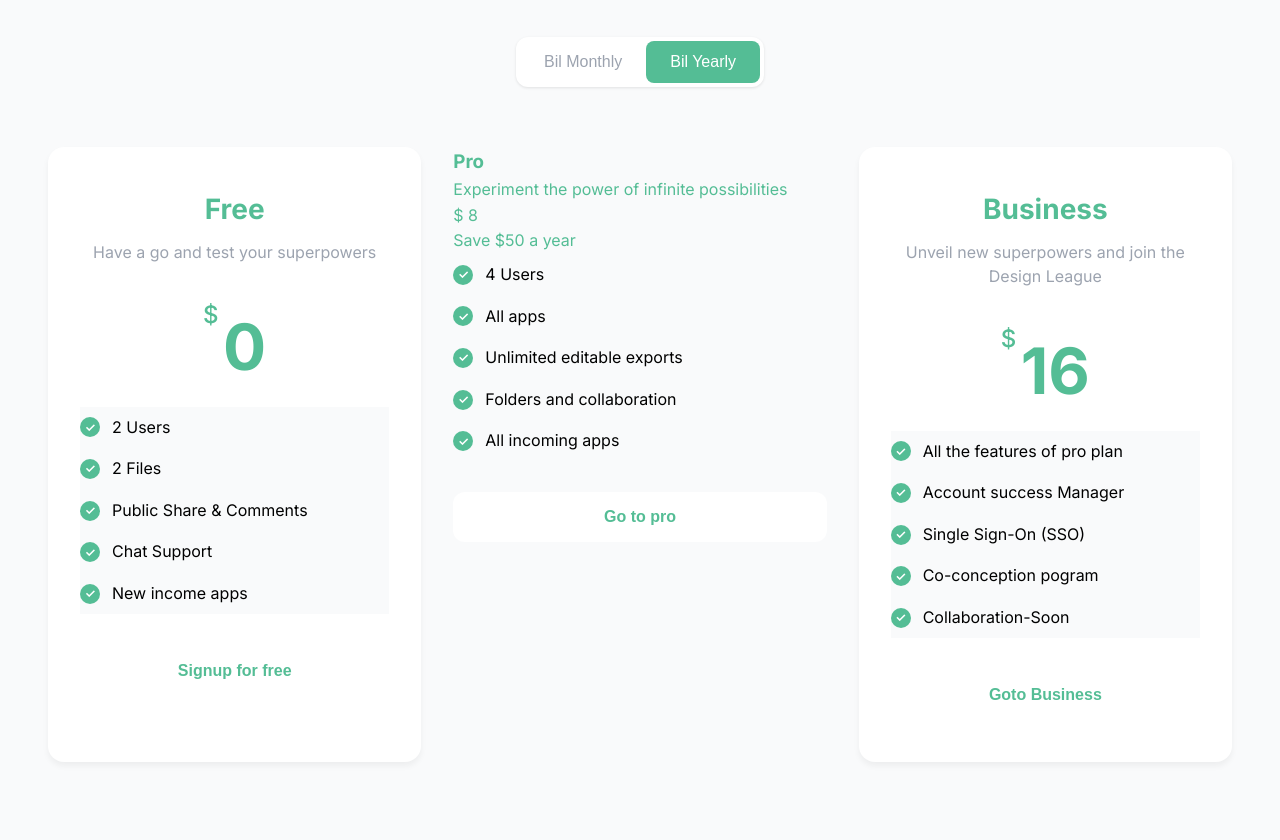
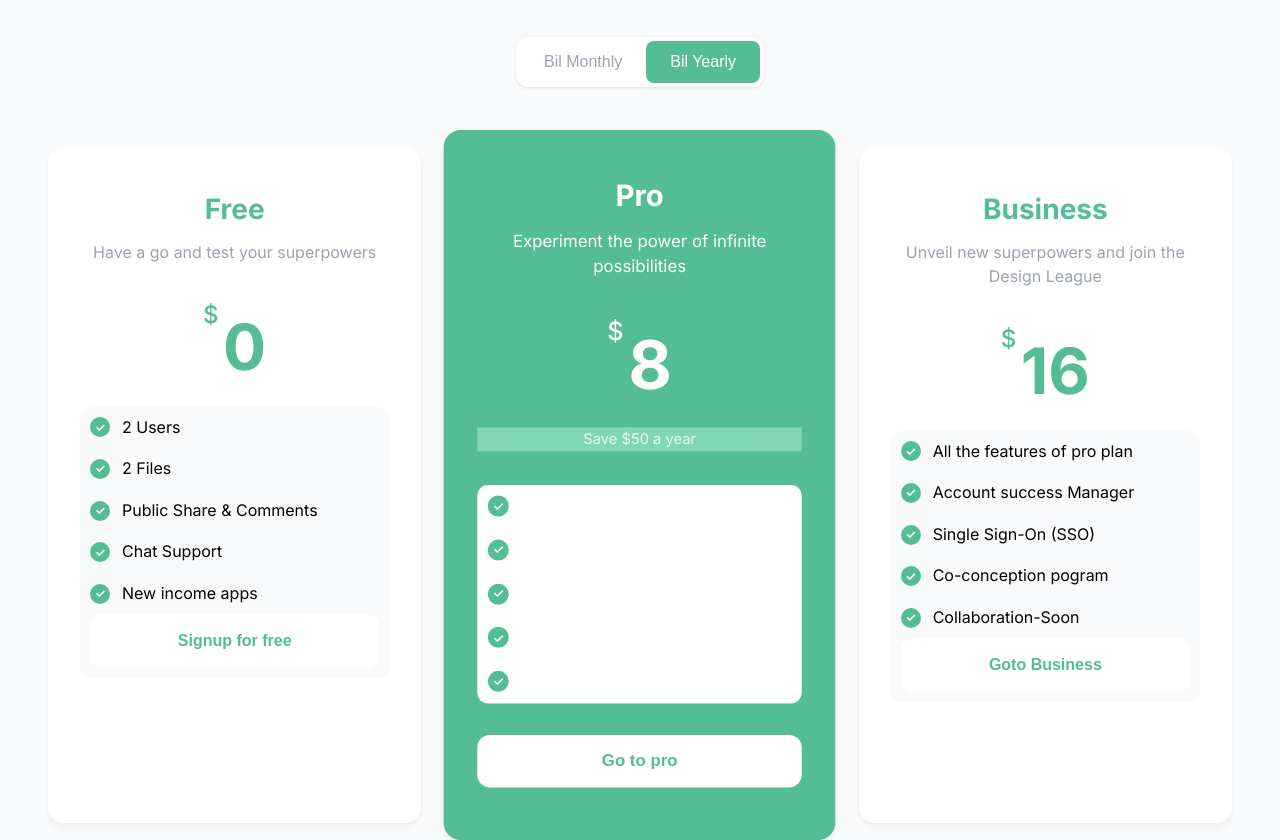
Before and after one commit to Showrav-das/landing-page, a website: page index.html in a window 1280 px wide. Shown: the part 1521-2361 px from the top of the page. Drawn offline with Linux system fonts and the light colour scheme.

Commit message:
vercel setup

```diff
--- a/index.html
+++ b/index.html
@@ -231,12 +231,12 @@
                             <span class="checkmark">✓</span>
                             New income apps
                         </li>
+                        <button class="cta-btn text-btn">Signup for free</button>
                     </ul>
 
-                    <button class="cta-btn text-btn">Signup for free</button>
                 </div>
 
-                <div class="pricing-special-card featured">
+                <div class="pricing-card featured">
                     <h3 class="plan-name">Pro</h3>
                     <p class="plan-description">Experiment the power of infinite possibilities</p>
                     <div class="price">
@@ -245,7 +245,7 @@
                     </div>
                     <p class="savings">Save $50 a year</p>
 
-                    <ul class="features">
+                    <ul class="special-features features">
                         <li class="feature">
                             <span class="checkmark">✓</span>
                             4 Users
@@ -300,9 +300,9 @@
                             <span class="checkmark">✓</span>
                             Collaboration-Soon
                         </li>
+                        <button class="cta-btn text-btn">Goto Business</button>
                     </ul>
 
-                    <button class="cta-btn text-btn">Goto Business</button>
                 </div>
             </div>
         </div>
--- a/scss/navbar.scss
+++ b/scss/navbar.scss
@@ -697,7 +697,7 @@ body {
     .price,
     .savings,
     .feature {
-      color: $white;
+      color: white;
     }
 
     .checkmark {
@@ -755,15 +755,20 @@ body {
     font-size: 0.875rem;
     color: $white;
     margin-bottom: 32px;
+    background: #85DAB9;
     opacity: 0.9;
   }
 }
+
+
 
 .features {
   list-style: none;
   margin-bottom: 30px;
   text-align: left;
   background: #F9FAFB;
+  padding: 0 10px;
+  border-radius: 10px;
 
   .feature {
     display: flex;
@@ -789,15 +794,25 @@ body {
   }
 }
 
+.special-features {
+  background-color: white;
+
+}
+
 .cta-btn {
   width: 100%;
   padding: 16px 24px;
   border-radius: 12px;
+  background: white;
   font-size: 1rem;
   font-weight: 600;
   cursor: pointer;
   transition: all 0.2s ease;
   border: none;
+  box-shadow: 3px 3px 0px -42px rgba(0, 0, 0, 0.65);
+  -webkit-box-shadow: 3px 3px 0px -42px rgba(0, 0, 0, 0.65);
+  -moz-box-shadow: 3px 3px 0px -42px rgba(0, 0, 0, 0.65);
+  margin-bottom: 10px;
 
   &.solid-btn {
     background-color: $white;
@@ -810,7 +825,7 @@ body {
   }
 
   &.text-btn {
-    background: transparent;
+    background: white;
     color: $primary-color;
     border: 2px solid transparent;
 
--- a/task-manage.txt
+++ b/task-manage.txt
@@ -7,3 +7,7 @@
 - pricing -done -check proper
 - form section
 - footer section - done
+
+-----------
+
+docker: https://www.youtube.com/playlist?list=PLZij6bgEHkTXhO0NziZmxSrLJa3e0KGWF
```
Also changed, not shown: css/navbar.css, css/style.css, vercel.json (added), 2 other files.
